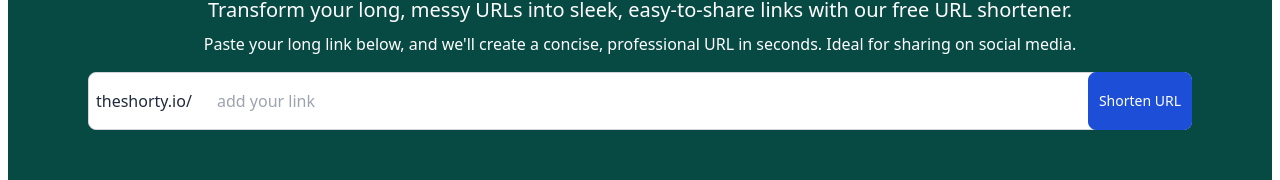
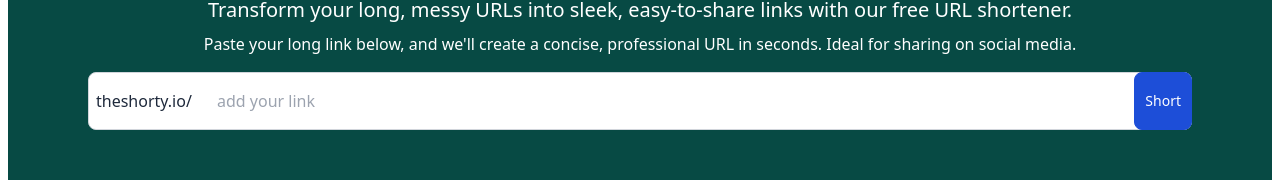
Before and after one commit to jalaj-pandey/theshorty, a React (Vite) app in the folder client/url-shortener/: page / in a window 1280 px wide. Shown: the part 260-440 px from the top of the page. Built offline with nearby package versions, Linux system fonts and the light colour scheme; no server answers.

Commit message:
Update FormContainer.tsx

```diff
--- a/client/url-shortener/src/components/container/FormContainer.tsx
+++ b/client/url-shortener/src/components/container/FormContainer.tsx
@@ -54,7 +54,7 @@ const FormContainer:React.FunctionComponent<IFormContainerProps>= (props) => {
                   type="submit"
                   className="absolute top-0 end-0 p-2.5 text-sm font-medium h-full text-white bg-blue-700 rounded-lg hover:bg-yellow-300 hover:text-teal-600 border border-blue-700 focus:ring-4 focus:outline-none focus:ring-blue-300"
                 >
-                  Shorten URL
+                  Short
                 </button>
               </div>
             </div>
```
